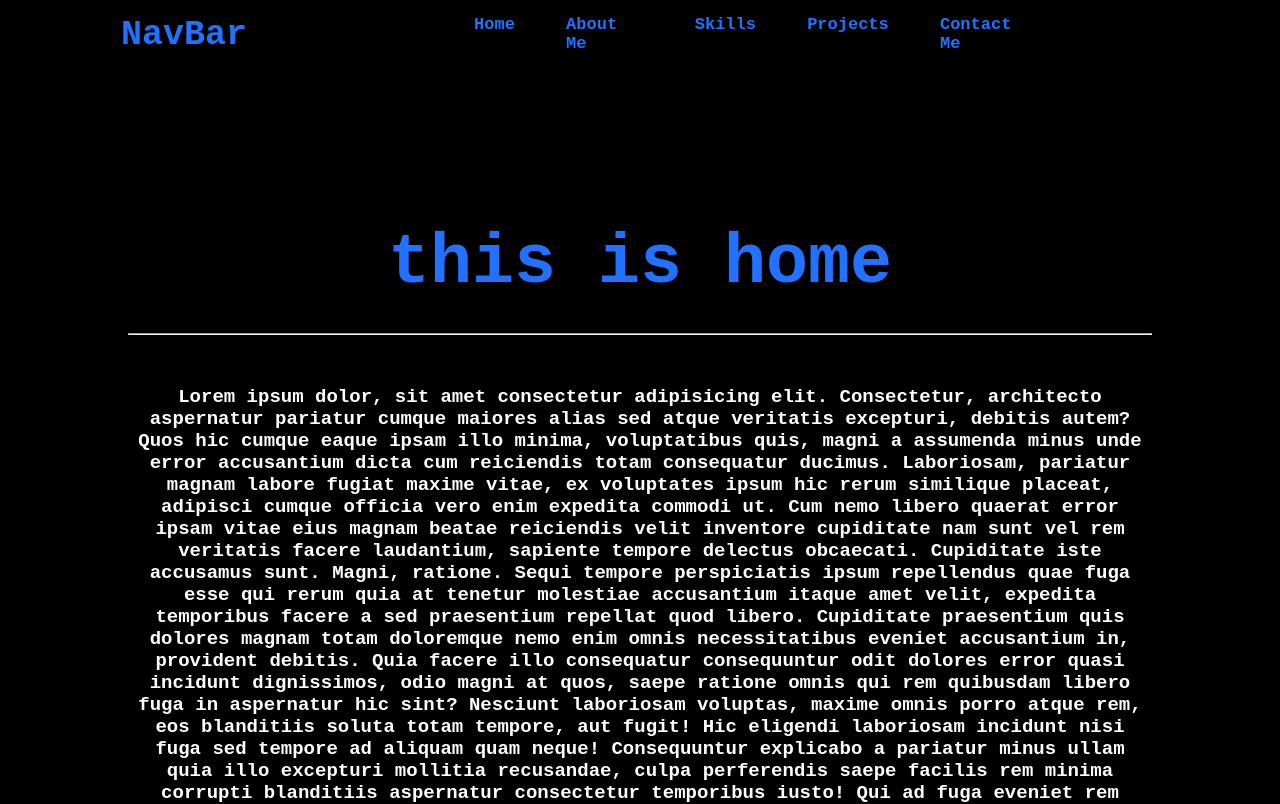
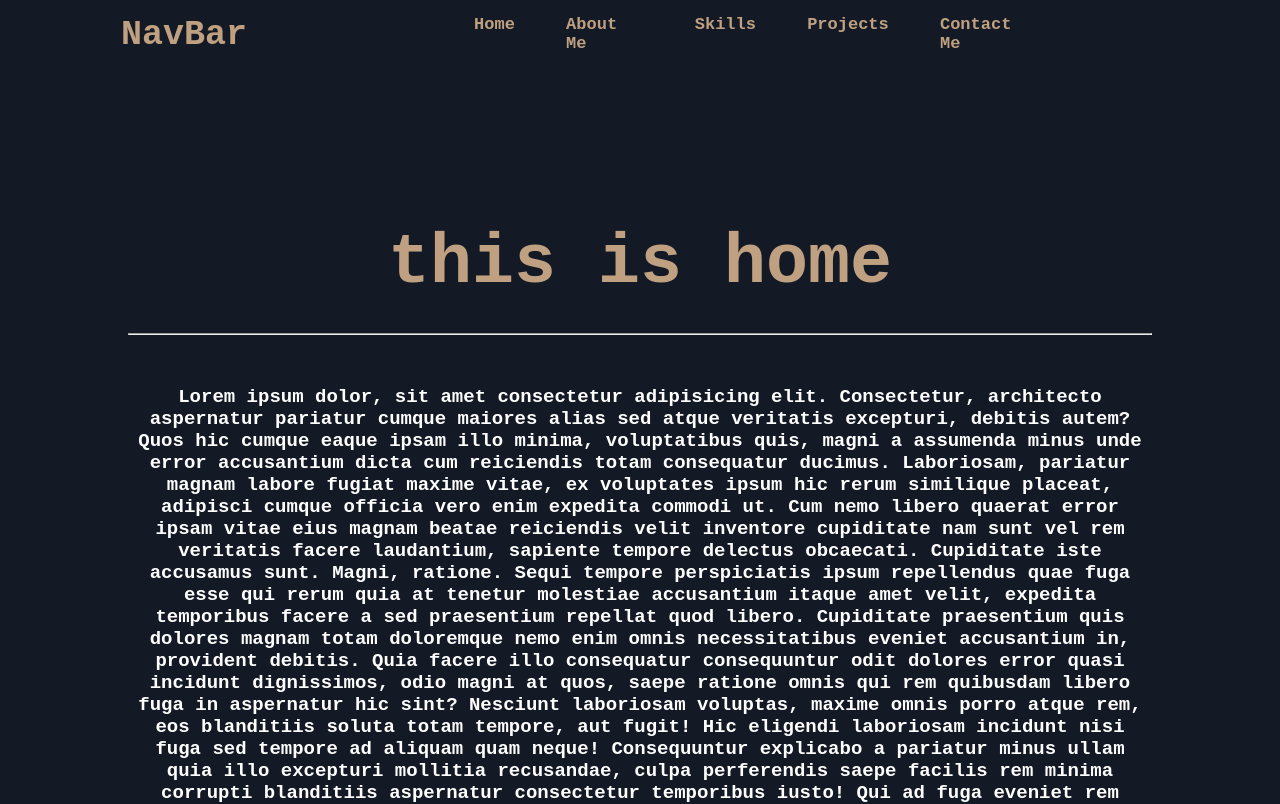
Before and after one commit to KumarGangesh123/Responsive-Web-Components, a plain HTML site: page responsive-SideBar/index.html in a window 1280 px wide. Shown: the top 804 px of the page. Drawn offline with Linux system fonts and the light colour scheme.

Commit message:
style.css modification

```diff
--- a/responsive-SideBar/style.css
+++ b/responsive-SideBar/style.css
@@ -5,16 +5,16 @@
 
 body{
     font-family: Arial, sans-serif;
-    background-color: black;
+    background-color: rgb(19, 25, 37);
     font-family: 'Courier New', Courier, monospace;
 }
 
 #container{
-    background-color: black;
+    background-color: rgb(19, 25, 37);
     margin: 0% auto;
     height: 70px;
     width: 100%;
-    color: #2272FF;
+    color: #BFA181;
     display: flex;
     position: fixed;
     z-index: -1;
@@ -39,7 +39,7 @@ body{
     display: flex;
     margin: .3% auto;
     position: none;
-    background-color: black;
+    background-color: rgb(19, 25, 37);
     transition: right 2s;
     position: fixed;
     font-weight: bolder;
@@ -47,7 +47,7 @@ body{
 
 #secondDiv span{
     font-weight: bolder;
-    color: black;
+    color: #BFA181;
     font-size: 35px;
     margin: 1% auto;
 }
@@ -58,18 +58,18 @@ body{
     font-size: 17px;
     margin: .3% auto;
     border-radius: 5px;
-    color: #2272FF;
+    color: #BFA181;
     transition: background 1s;
 }
 
 #secondDiv #crossIcon{
     opacity: 0;
-    color: #2272FF;
+    color: #BFA181;
     font-weight: bolder;
 }
 
 #secondDiv a:hover{
-    background-color: #2272FF;
+    background-color: #BFA181;
     color: white;
 }
 
@@ -88,7 +88,7 @@ body{
 #home h1, #aboutMe h1, #skills h1, #projects h1, #contactMe h1{
     font-size: 70px;
     font-weight: bolder;
-    color: #2272FF;
+    color: #BFA181;
     margin-top: 5%;
 }
 
@@ -107,7 +107,7 @@ body{
 
 @media(min-width: 300px){
     #container{
-        background-color: black;
+        background-color: rgb(19, 25, 37);
         display: flex;
         position: initial;
     }
@@ -157,7 +157,7 @@ body{
 
 @media(min-width: 550px){
     #container{
-        background-color: black;
+        background-color: rgb(19, 25, 37);
         display: flex;
         position: initial;
     }
@@ -207,7 +207,7 @@ body{
 
 @media(min-width: 900px){
     #container{
-        background-color: black;
+        background-color: rgb(19, 25, 37);
         /* position: static; */
         position: initial;
     }
```
